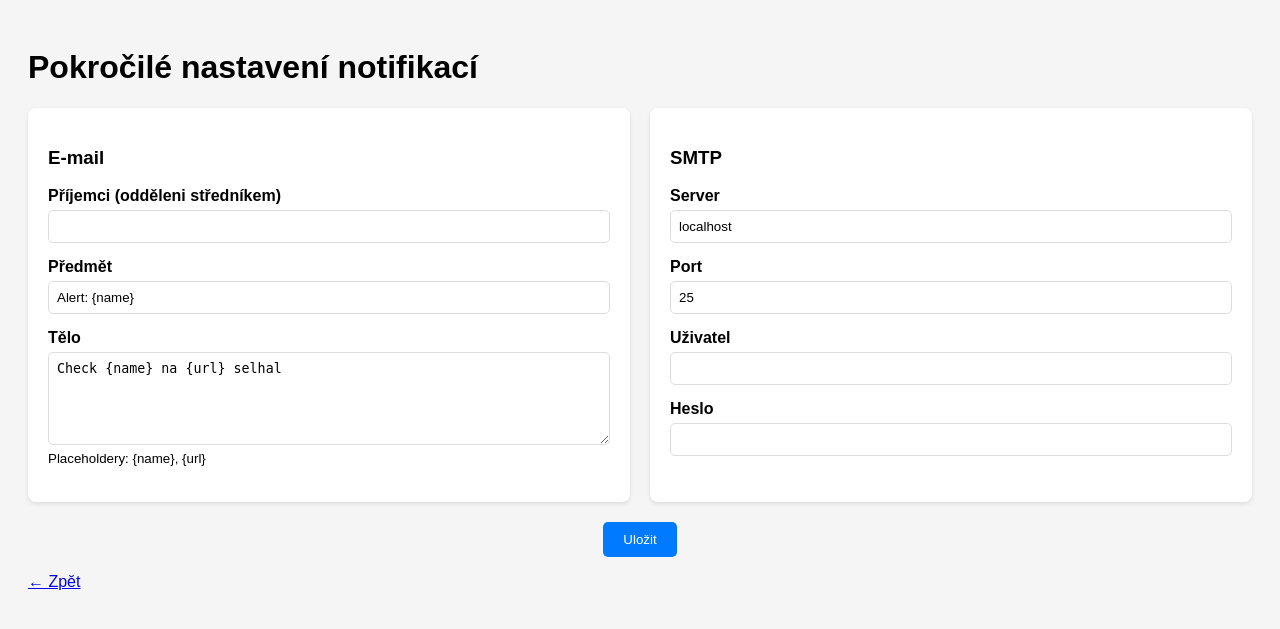
After one commit to eassy97/monitoring, a Flask app: page /advanced_settings in a window 1280 px wide. The commit adds this page. Shown: the top 629 px of the page. Run offline with Flask 3, Linux system fonts and the light colour scheme.

Commit message:
Add check names and advanced email settings

```diff
--- a/POC/app.py
+++ b/POC/app.py
@@ -20,19 +20,38 @@ USERS_FILE = "users.txt"
 PINGS_FILE = "pings.txt"
 STATUS_LOG = "monitoring_status.log"
 ACTIVE_CHECKS_FILE = "active_checks.json"
+EMAIL_SETTINGS_FILE = "email_settings.json"
 
 # Globální data structures
 # {check_id: {
-#     url, interval, user, stop_event, thread,
+#     name, url, interval, user, stop_event, thread,
 #     error_threshold, notify_email, error_count,
 #     paused_until
 # }}
 active_checks = {}
+email_settings = {}
 
 # Inicializace souborů
 for file in [USERS_FILE, PINGS_FILE, STATUS_LOG]:
     if not os.path.exists(file):
         open(file, "w").close()
+
+# Inicializace nastavení emailu
+if not os.path.exists(EMAIL_SETTINGS_FILE):
+    with open(EMAIL_SETTINGS_FILE, "w") as f:
+        json.dump({"subject": "Alert: {name}", "body": "Check {name} na {url} selhal", "smtp": {"server": "localhost", "port": 25, "username": "", "password": ""}}, f)
+
+def load_email_settings():
+    global email_settings
+    try:
+        with open(EMAIL_SETTINGS_FILE, "r") as f:
+            email_settings = json.load(f)
+    except Exception:
+        email_settings = {}
+
+def save_email_settings():
+    with open(EMAIL_SETTINGS_FILE, "w") as f:
+        json.dump(email_settings, f)
 
 # Inicializace JSON souboru
 if not os.path.exists(ACTIVE_CHECKS_FILE):
@@ -54,7 +73,8 @@ def load_active_checks():
                         data['user'],
                         check_id,
                         data.get('error_threshold', 3),
-                        data.get('notify_email', '')
+                        data.get('notify_email', ''),
+                        data.get('name', '')
                     )
     except Exception as e:
         print(f"Chyba při načítání aktivních checků: {e}")
@@ -67,6 +87,7 @@ def save_active_checks():
             "url": data["url"],
             "interval": data["interval"],
             "user": data["user"],
+            "name": data.get("name", ""),
             "error_threshold": data.get("error_threshold", 3),
             "notify_email": data.get("notify_email", "")
         }
@@ -186,15 +207,24 @@ def check_user(username: str, password: str) -> bool:
                     return True
     return False
 
-def send_notification(email: str, url: str, message: str):
+def send_notification(emails: list, url: str, name: str, message: str):
     """Odešle notifikační e-mail"""
+    if not email_settings:
+        load_email_settings()
+    subject = email_settings.get("subject", "Alert {name}").replace("{name}", name)
+    body_template = email_settings.get("body", "Check {name} selhal na {url}")
+    body = body_template.replace("{name}", name).replace("{url}", url)
+    body += f"\n{message}"
+    smtp_cfg = email_settings.get("smtp", {})
     try:
         msg = EmailMessage()
-        msg["Subject"] = f"Monitorovací alert pro {url}"
-        msg["From"] = "monitor@example.com"
-        msg["To"] = email
-        msg.set_content(message)
-        with smtplib.SMTP("localhost") as smtp:
+        msg["Subject"] = subject
+        msg["From"] = smtp_cfg.get("username", "monitor@example.com")
+        msg["To"] = ",".join(emails)
+        msg.set_content(body)
+        with smtplib.SMTP(smtp_cfg.get("server", "localhost"), smtp_cfg.get("port", 25)) as smtp:
+            if smtp_cfg.get("username"):
+                smtp.login(smtp_cfg.get("username"), smtp_cfg.get("password", ""))
             smtp.send_message(msg)
     except Exception as e:
         print(f"Nepodařilo se odeslat e-mail: {e}")
@@ -208,6 +238,7 @@ def ping_worker(
     stop_event: threading.Event,
     error_threshold: int,
     notify_email: str,
+    name: str,
 ):
     """Hlavní pracovní funkce pro pingování"""
     error_count = 0
@@ -248,7 +279,8 @@ def ping_worker(
             socketio.emit("ping_update", result)
 
         if error_count >= error_threshold and notify_email:
-            send_notification(notify_email, url, f"URL vrací chybu {error_count}x za sebou")
+            emails = [e.strip() for e in notify_email.split(';') if e.strip()]
+            send_notification(emails, url, name, f"URL vrací chybu {error_count}x za sebou")
             error_count = 0
 
         time.sleep(interval)
@@ -260,6 +292,7 @@ def start_check(
     check_id: str = None,
     error_threshold: int = 3,
     notify_email: str = "",
+    name: str = "",
 ):
     """Spustí nový check"""
     if check_id is None:
@@ -268,7 +301,7 @@ def start_check(
     stop_event = threading.Event()
     thread = threading.Thread(
         target=ping_worker,
-        args=(url, interval, user, check_id, stop_event, error_threshold, notify_email),
+        args=(url, interval, user, check_id, stop_event, error_threshold, notify_email, name),
     )
     thread.daemon = True
 
@@ -276,6 +309,7 @@ def start_check(
         "url": url,
         "interval": interval,
         "user": user,
+        "name": name,
         "error_threshold": error_threshold,
         "notify_email": notify_email,
         "error_count": 0,
@@ -310,6 +344,24 @@ def pause_check(check_id: str, minutes: int):
         save_active_checks()
         socketio.emit("check_paused", {"check_id": check_id})
 
+def resume_check(check_id: str):
+    """Obnoví pozastavený check"""
+    if check_id in active_checks:
+        data = active_checks[check_id]
+        if data.get("status") == "paused":
+            start_check(
+                data["url"],
+                data["interval"],
+                data["user"],
+                check_id,
+                data.get("error_threshold", 3),
+                data.get("notify_email", ""),
+                data.get("name", "")
+            )
+            data.pop("paused_until", None)
+            data.pop("status", None)
+            socketio.emit("check_resumed", {"check_id": check_id})
+
 def resume_worker():
     """Průběžně kontroluje pozastavené checky a případně je spouští"""
     while True:
@@ -324,6 +376,7 @@ def resume_worker():
                     check_id,
                     data.get("error_threshold", 3),
                     data.get("notify_email", ""),
+                    data.get("name", "")
                 )
                 data.pop("paused_until", None)
                 data.pop("status", None)
@@ -381,9 +434,10 @@ def check_settings(check_id):
             interval = int(request.form.get('interval', check['interval']))
             threshold = int(request.form.get('threshold', check.get('error_threshold', 3)))
             email = request.form.get('email', check.get('notify_email', ''))
+            name = request.form.get('name', check.get('name', ''))
 
             stop_check(check_id)
-            start_check(check['url'], interval, check['user'], check_id, threshold, email)
+            start_check(check['url'], interval, check['user'], check_id, threshold, email, name)
             flash('Nastavení uloženo', 'info')
             return redirect(url_for('check_settings', check_id=check_id))
 
@@ -401,6 +455,29 @@ def check_settings(check_id):
         chart_times=json.dumps(chart_times)
     )
 
+@app.route('/advanced_settings', methods=['GET', 'POST'])
+def advanced_settings():
+    if request.method == 'POST':
+        email_settings['recipients'] = request.form.get('recipients', '')
+        email_settings['subject'] = request.form.get('subject', '')
+        email_settings['body'] = request.form.get('body', '')
+        smtp = email_settings.get('smtp', {})
+        smtp['server'] = request.form.get('smtp_server', 'localhost')
+        smtp['port'] = int(request.form.get('smtp_port', 25))
+        smtp['username'] = request.form.get('smtp_user', '')
+        smtp['password'] = request.form.get('smtp_pass', '')
+        email_settings['smtp'] = smtp
+        save_email_settings()
+        flash('Nastavení uloženo', 'info')
+        return redirect(url_for('advanced_settings'))
+    settings = email_settings if email_settings else {
+        'recipients': '',
+        'subject': '',
+        'body': '',
+        'smtp': { 'server': 'localhost', 'port': 25, 'username': '', 'password': '' }
+    }
+    return render_template('advanced_settings.html', settings=settings)
+
 # SocketIO handlers
 @socketio.on('start_monitoring')
 def handle_start_monitoring(data):
@@ -409,15 +486,17 @@ def handle_start_monitoring(data):
 
     url = data['url']
     interval = int(data['interval'])
+    name = data.get('name', '')
     threshold = 3
     email = ''
     user = session['username']
 
-    check_id = start_check(url, interval, user, None, threshold, email)
+    check_id = start_check(url, interval, user, None, threshold, email, name)
 
     emit('check_started', {
         'check_id': check_id,
         'url': url,
+        'name': name,
         'interval': interval
     })
 
@@ -426,6 +505,11 @@ def handle_pause_monitoring(data):
     check_id = data['check_id']
     minutes = int(data.get('minutes', 1))
     pause_check(check_id, minutes)
+
+@socketio.on('resume_monitoring')
+def handle_resume_monitoring(data):
+    check_id = data['check_id']
+    resume_check(check_id)
 
 @socketio.on('stop_monitoring')
 def handle_stop_monitoring(data):
@@ -451,11 +535,13 @@ def handle_get_active_checks():
                 'url': data['url'],
                 'interval': data['interval'],
                 'status': data.get('status', 'active'),
+                'name': data.get('name', '')
             }
         emit('active_checks_update', sanitized)
 
 if __name__ == '__main__':
     # Načti aktivní checky při startu
     load_active_checks()
+    load_email_settings()
     threading.Thread(target=resume_worker, daemon=True).start()
     socketio.run(app, host='127.0.0.1', port=5050, debug=True)
--- /dev/null
+++ b/POC/templates/advanced_settings.html
@@ -0,0 +1,60 @@
+<!DOCTYPE html>
+<html lang="cs">
+<head>
+    <meta charset="UTF-8">
+    <title>Pokročilé nastavení</title>
+    <style>
+        body {font-family: Arial, sans-serif; padding:20px; background:#f5f5f5;}
+        .grid {display:grid; grid-template-columns: repeat(2,1fr); gap:20px;}
+        .panel {background:white; padding:20px; border-radius:8px; box-shadow:0 2px 4px rgba(0,0,0,0.1);}
+        .form-group {margin-bottom:15px;}
+        label{display:block;font-weight:bold;margin-bottom:5px;}
+        input, textarea {width:100%; padding:8px; border:1px solid #ddd; border-radius:5px; box-sizing:border-box;}
+        .btn {padding:10px 20px; background:#007bff; color:white; border:none; border-radius:5px; cursor:pointer;}
+    </style>
+</head>
+<body>
+    <h1>Pokročilé nastavení notifikací</h1>
+    <form method="POST" class="grid">
+        <div class="panel">
+            <h3>E-mail</h3>
+            <div class="form-group">
+                <label>Příjemci (odděleni středníkem)</label>
+                <input type="text" name="recipients" value="{{ settings.recipients }}">
+            </div>
+            <div class="form-group">
+                <label>Předmět</label>
+                <input type="text" name="subject" value="{{ settings.subject }}">
+            </div>
+            <div class="form-group">
+                <label>Tělo</label>
+                <textarea name="body" rows="5">{{ settings.body }}</textarea>
+                <small>Placeholdery: {name}, {url}</small>
+            </div>
+        </div>
+        <div class="panel">
+            <h3>SMTP</h3>
+            <div class="form-group">
+                <label>Server</label>
+                <input type="text" name="smtp_server" value="{{ settings.smtp.server }}">
+            </div>
+            <div class="form-group">
+                <label>Port</label>
+                <input type="number" name="smtp_port" value="{{ settings.smtp.port }}">
+            </div>
+            <div class="form-group">
+                <label>Uživatel</label>
+                <input type="text" name="smtp_user" value="{{ settings.smtp.username }}">
+            </div>
+            <div class="form-group">
+                <label>Heslo</label>
+                <input type="password" name="smtp_pass" value="{{ settings.smtp.password }}">
+            </div>
+        </div>
+        <div style="grid-column:1/span 2;text-align:center;">
+            <button type="submit" class="btn">Uložit</button>
+        </div>
+    </form>
+    <p><a href="{{ url_for('index') }}">&larr; Zpět</a></p>
+</body>
+</html>
```
Also changed, not shown: POC/templates/check_settings.html (+31 -5 lines), POC/templates/index.html (+49 -5 lines).
